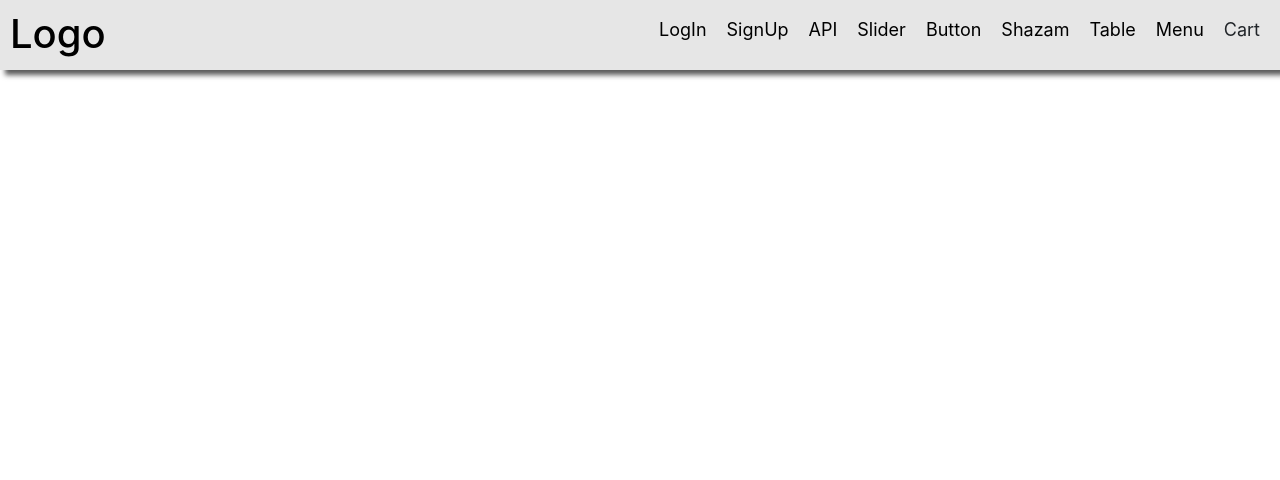
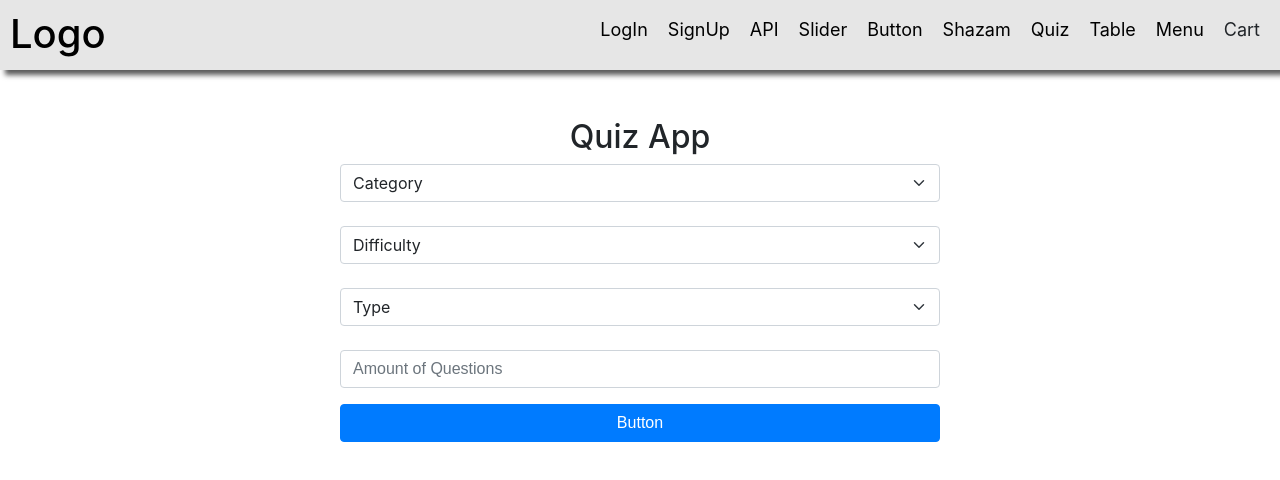
Before and after one commit to Amir-Munir/Login-Signup-React-Redux-master, a React (Create React App) app: page /quiz in a window 1280 px wide. Shown: the top 480 px of the page. Built offline with nearby package versions, Linux system fonts and the light colour scheme.

Commit message:
Quiz-App

```diff
--- a/src/App.css
+++ b/src/App.css
@@ -561,3 +561,7 @@ button {
 .two_buttons button{
   margin: 10px;
 }
+.quiz_main{
+  width: 600px;
+  margin: 0 auto;
+}
--- a/src/App.js
+++ b/src/App.js
@@ -10,6 +10,7 @@ import { Menu } from './Components/Menu';
 import { Cart } from './Components/Cart';
 import { Shazam } from './Components/Shazam';
 import { ReactBootstrapTable } from './Components/ReactBootstrapTable';
+import { QuizSetting } from './Components/Quiz/QuizSetting';
 
 
 function App() {
@@ -24,6 +25,7 @@ function App() {
           <Route  path="/button" element={<ButtonApi />} />
           <Route  path="/menu" element={<Menu />} />
           <Route path="/cart" element={<Cart />} />
+          <Route path="/quiz" element={<QuizSetting />} />
           <Route path="/shazam" element={<Shazam />} />
           <Route path="/table" element={<ReactBootstrapTable />} />
         </Routes>
--- a/src/Components/NavBar.js
+++ b/src/Components/NavBar.js
@@ -21,6 +21,7 @@ export const NavBar = () => {
                         <li className='header__item'><Link to='/slider'>Slider</Link></li>
                         <li className='header__item'><Link to='/button'>Button</Link></li>
                         <li className='header__item'><Link to='/shazam'>Shazam</Link></li>
+                        <li className='header__item'><Link to='/quiz'>Quiz</Link></li>
                         <li className='header__item'><Link to='/table'>Table</Link></li>
                         <li className='header__item'><Link to='/menu'>Menu</Link></li>
                         <Cart />
--- /dev/null
+++ b/src/Components/Quiz/QuizSetting.js
@@ -0,0 +1,42 @@
+import React, { useEffect } from 'react'
+import axios from 'axios'
+
+export const QuizSetting = () => {
+  useEffect(() => {
+
+  }, [])
+
+  return (
+    <div>
+      <div className='quiz_main mt-5'>
+        <h2 className='text-center'>
+          Quiz App
+        </h2>
+        <select class="form-select mb-4" aria-label="Default select example">
+          <option selected>Category</option>
+          <option value="1">One</option>
+          <option value="2">Two</option>
+          <option value="3">Three</option>
+        </select>
+        <select class="form-select mb-4" aria-label="Default select example">
+          <option selected>Difficulty</option>
+          <option value="1">One</option>
+          <option value="2">Two</option>
+          <option value="3">Three</option>
+        </select>
+        <select class="form-select mb-4" aria-label="Default select example">
+          <option selected>Type</option>
+          <option value="1">One</option>
+          <option value="2">Two</option>
+          <option value="3">Three</option>
+        </select>
+        <div class="mb-3">
+        <input type="text" class="form-control" placeholder='Amount of Questions'/>
+        </div>
+        <div class="d-grid gap-2">
+  <       button class="btn btn-primary" type="button">Button</button>
+        </div>
+      </div>
+    </div>
+  )
+}
```
Also changed, not shown: src/Components/Quiz/Questions.js (added, +7 -0 lines), src/Components/Quiz/ScoreScreen.js (added, +7 -0 lines).
